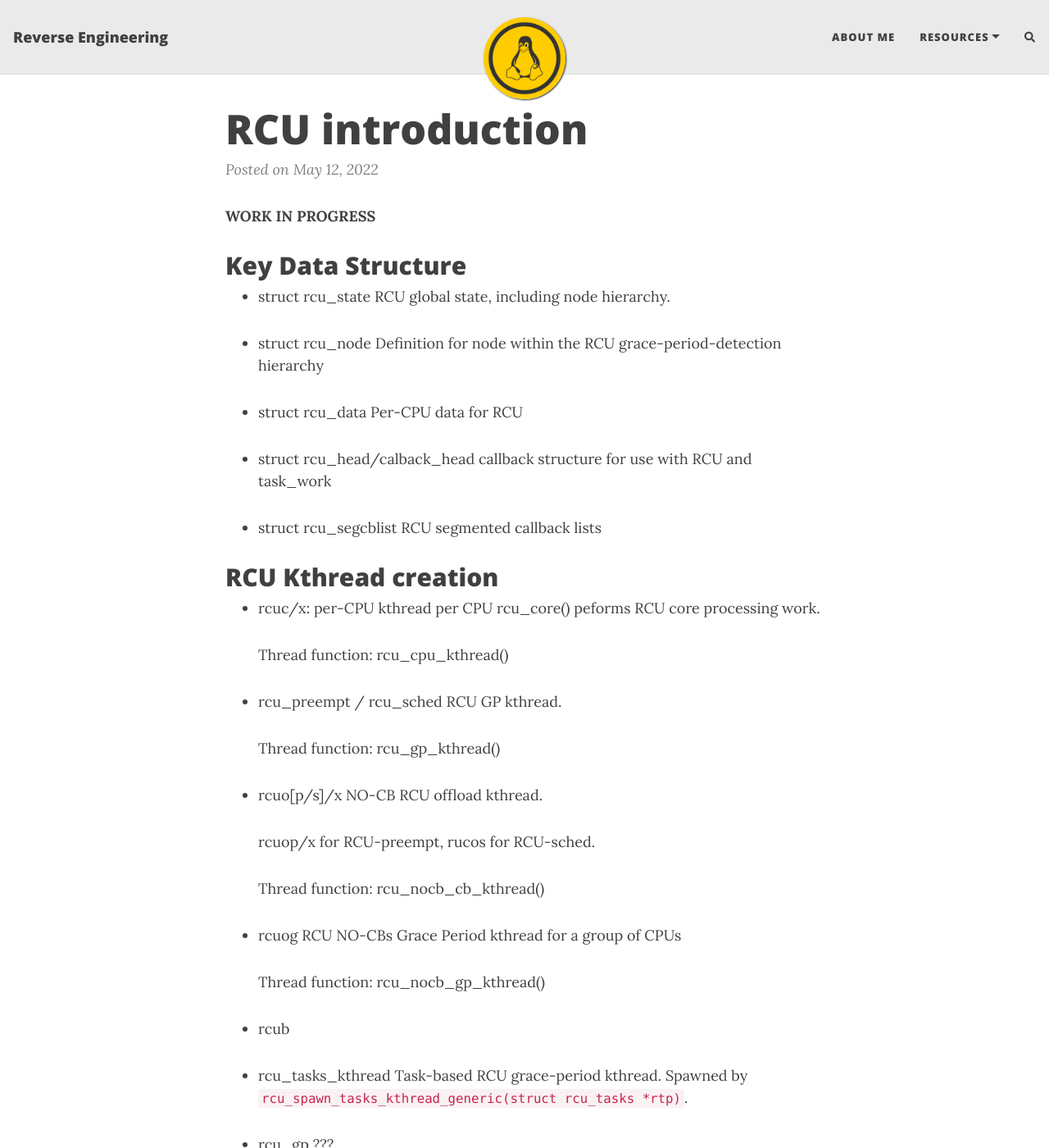
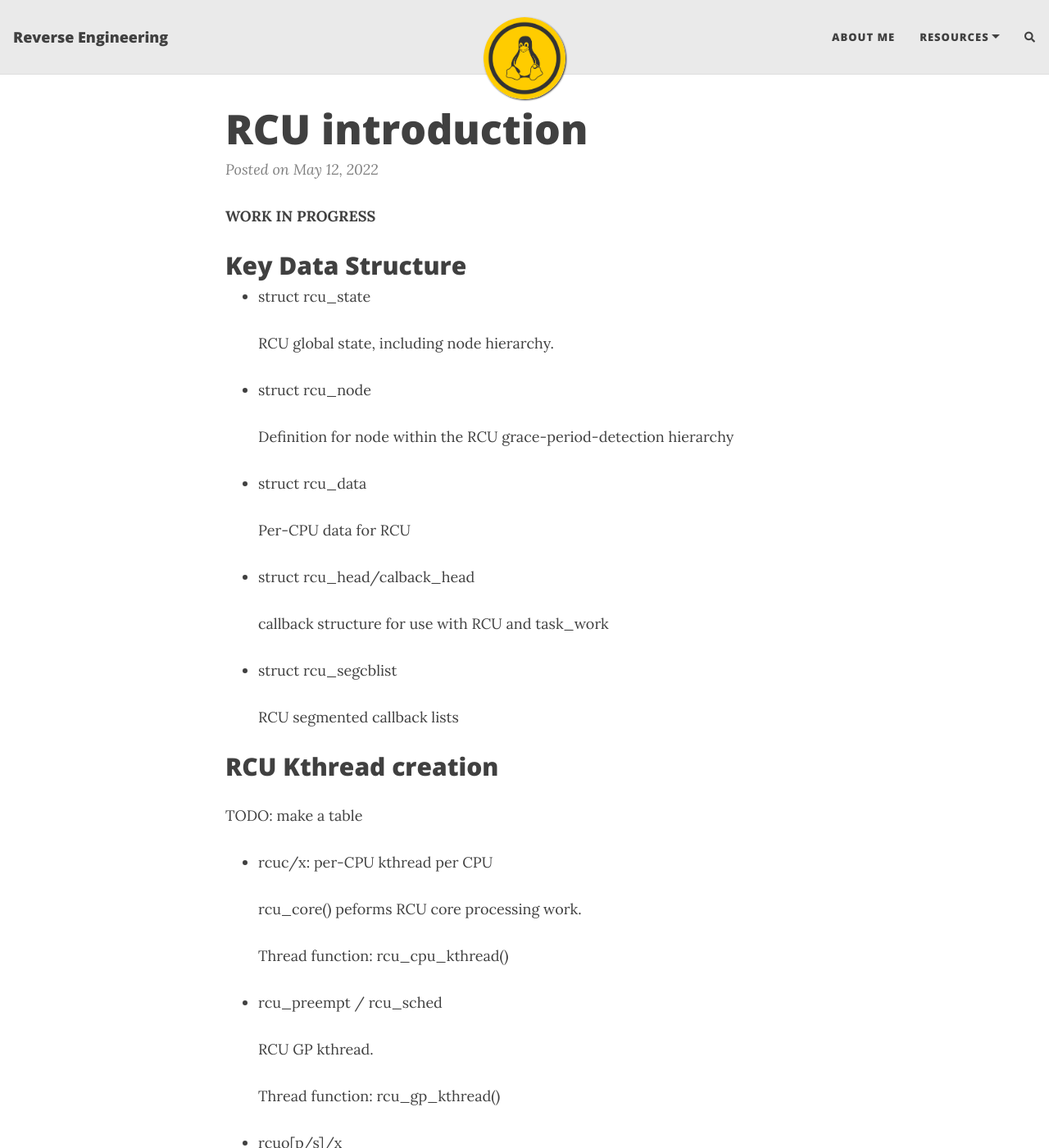
Before and after one commit to eyonggu/eyonggu.github.io, a Jekyll site: the page built from _posts/2022-05-12-rcu.markdown, in a window 1280 px wide and 1400 px high. Shown: the whole window at 82% size. Built offline with Jekyll 4.4.1, drawn with Linux system fonts in a browser that asks for light colours; nearby versions of some CDN libraries; comment, search, counter and statistics services are not loaded; some of the changed text lies outside the part shown.

Commit message:
Fix some format issue in rcu post
Signed-off-by: Yong Gu <yong.g.gu@ericsson.com>

```diff
--- a/_posts/2022-05-12-rcu.markdown
+++ b/_posts/2022-05-12-rcu.markdown
@@ -10,35 +10,45 @@ published: true
 
 ## Key Data Structure
 - struct rcu_state
+
   RCU global state, including node hierarchy.
 
 - struct rcu_node
+
   Definition for node within the RCU grace-period-detection hierarchy
 
 - struct rcu_data
+
   Per-CPU data for RCU
 
 - struct rcu_head/calback_head
+
   callback structure for use with RCU and task_work
 
 
 - struct rcu_segcblist
+
   RCU segmented callback lists
 
 
 ## RCU Kthread creation
 
+TODO: make a table
+
 - rcuc/x:  per-CPU kthread per CPU
+
   rcu_core() peforms RCU core processing work.
 
   Thread function: rcu_cpu_kthread()
 
 - rcu_preempt / rcu_sched
+
   RCU GP kthread.
 
   Thread function: rcu_gp_kthread()
 
 - rcuo[p/s]/x
+
   NO-CB RCU offload kthread.
 
   rcuop/x for RCU-preempt, rucos for RCU-sched.
@@ -46,6 +56,7 @@ published: true
   Thread function: rcu_nocb_cb_kthread()
 
 - rcuog
+
   RCU NO-CBs Grace Period kthread for a group of CPUs
 
   Thread function: rcu_nocb_gp_kthread()
@@ -53,13 +64,16 @@ published: true
 - rcub
 
 - rcu_tasks_kthread
+
   Task-based RCU grace-period kthread.
   Spawned by `rcu_spawn_tasks_kthread_generic(struct rcu_tasks *rtp)`.
 
 - rcu_gp
+
   ???
 
 - rcu_par_gp
+
   ???
 
 ## RCU init
```
Also changed, not shown: 1 other file.
